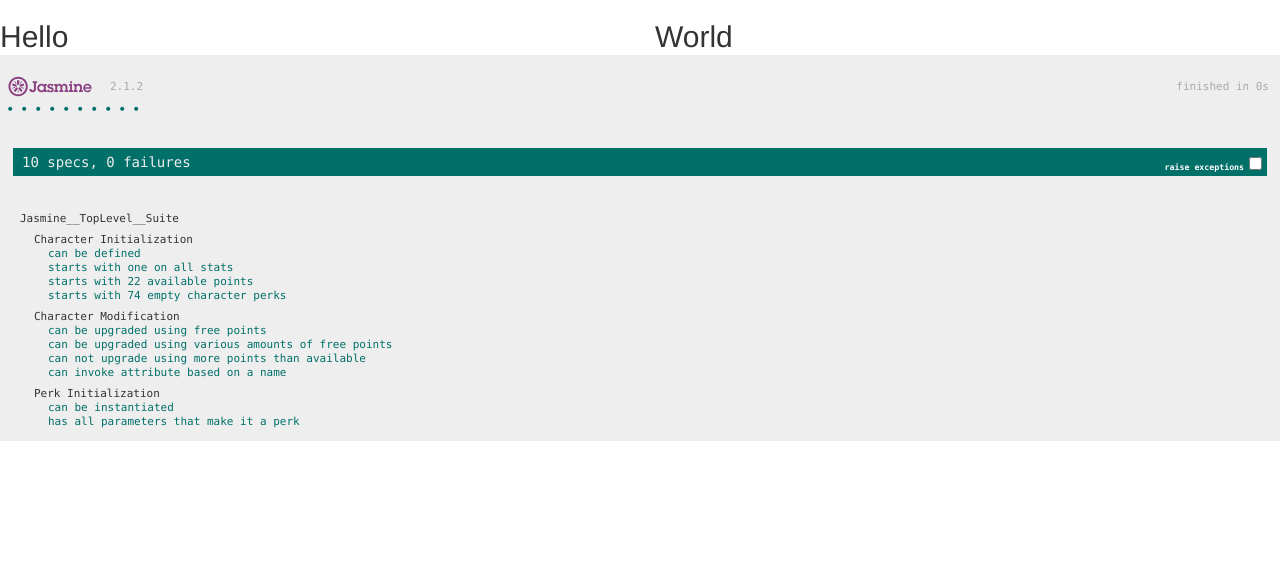
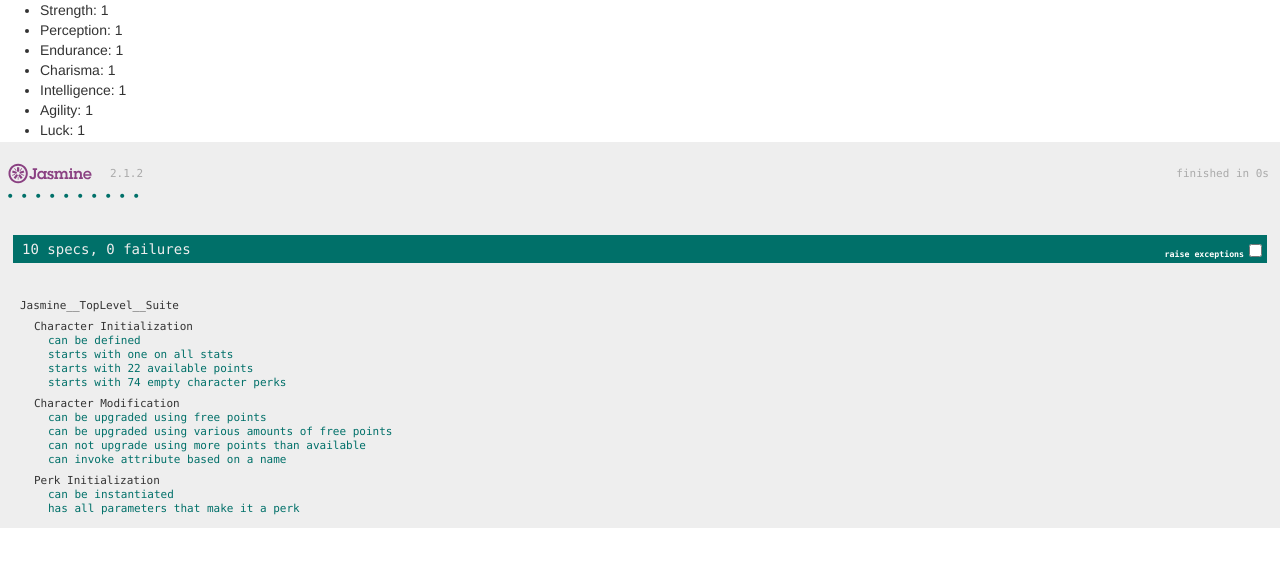
Before and after one commit to ngken84/fallout-4-skill-calculator, a plain HTML site: page index.html in a window 1280 px wide. Drawn offline with nearby package versions, Linux system fonts and the light colour scheme.

Commit message:
Add some HTML and started the KO model

```diff
--- a/index.html
+++ b/index.html
@@ -17,15 +17,18 @@
     </head>
     <body>
         <div class="row">
-            <div class="col-md-6">
-                <h2>Hello</h2>
+            <div class="col-md-12">
+                <ul>
+                    <li>Strength: <span data-bind="text: character.strength"></span></li>
+                    <li>Perception: <span data-bind="text: character.perception"></span></li>
+                    <li>Endurance: <span data-bind="text: character.endurance"></span></li>
+                    <li>Charisma: <span data-bind="text: character.charisma"></span></li>
+                    <li>Intelligence: <span data-bind="text: character.intelligence"></span></li>
+                    <li>Agility: <span data-bind="text: character.agility"></span></li>
+                    <li>Luck: <span data-bind="text: character.luck"></span></li>
+                </ul>
             </div>
-            <div class="col-md-6">
-                <h2>World</h2>
-            </div>
-
         </div>
-
 
         <script src="js/lib/knockout-3.3.0.js"></script>
         <script src="http://ajax.googleapis.com/ajax/libs/jquery/2.1.1/jquery.min.js"></script>
@@ -33,6 +36,9 @@
         <script src="js/perklist.js"></script>
         <script src="js/character.js"></script>
         <script src="js/app.js"></script>
+        <script>
+            ko.applyBindings(new FalloutAppModel());
+        </script>
 
         <script src="jasmine/spec/fallout-tester.js"></script>
     </body>
--- a/js/app.js
+++ b/js/app.js
@@ -5,3 +5,9 @@
  * use of. It also uses the Handlebars templating library and
  * jQuery.
  */
+
+var FalloutAppModel = function() {
+    var self = this;
+
+    self.character = new Character();
+}
--- a/js/perk.js
+++ b/js/perk.js
@@ -21,7 +21,7 @@ var PerkLevel = function(l, d, r) {
 
  	self.levelList = [];
  	$.each(l, function(i, val) {
- 		self.levelList.push(new PerkLevel(i, val.desc, val.req));
+ 		self.levelList.push(new PerkLevel(i + 1, val.desc, val.req));
  	});
  }
 
```
